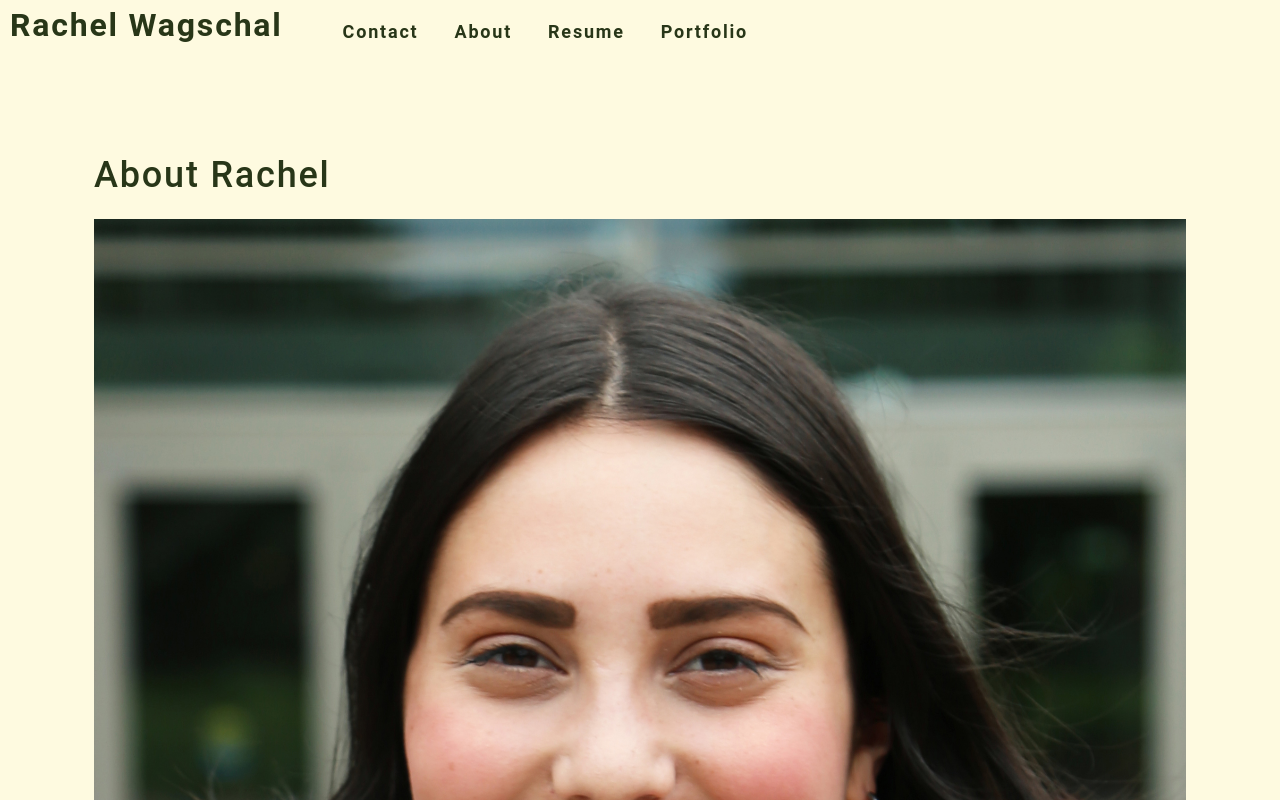
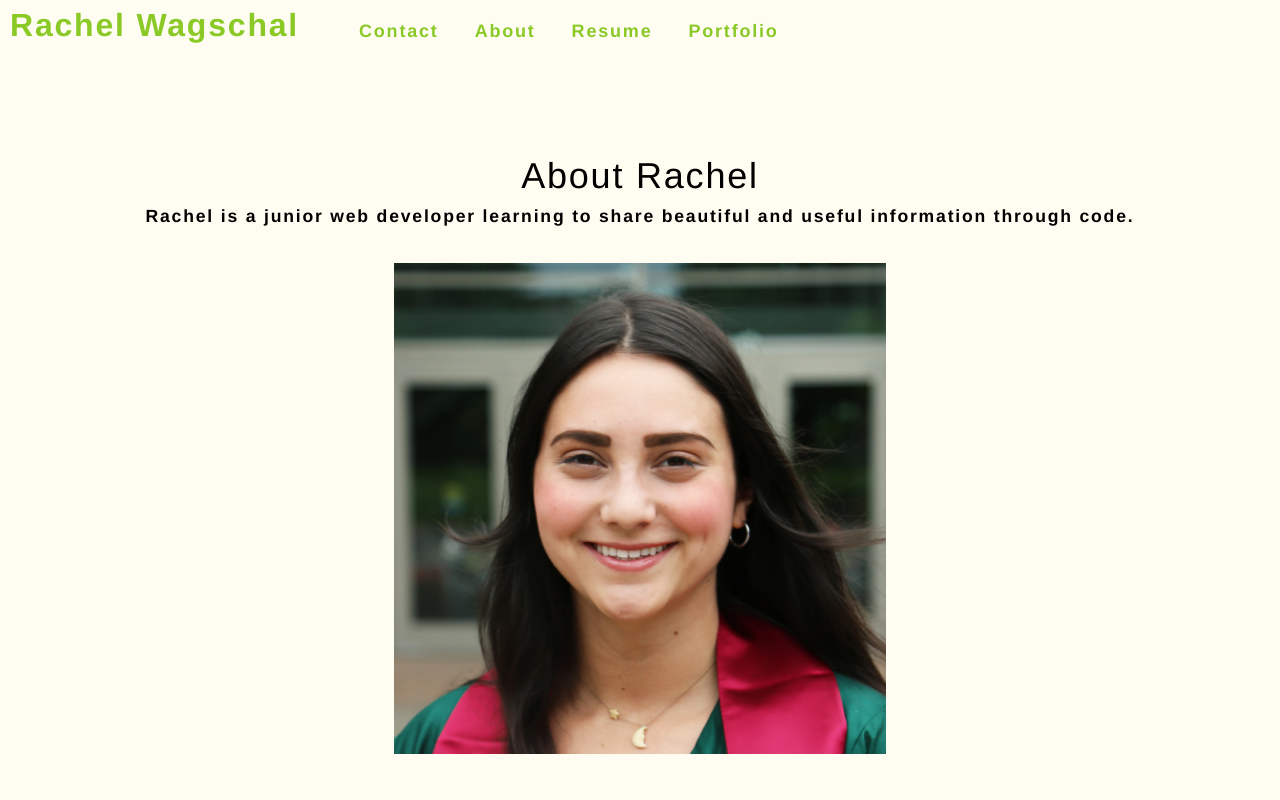
Before and after one commit to rawagschal/rawagschal.github.io, a React (Create React App) app: page / in a window 1280 px wide. Shown: the top 800 px of the page. Built offline with nearby package versions, Linux system fonts and the light colour scheme.

Commit message:
added bio, changed styles

```diff
--- a/src/components/About/index.js
+++ b/src/components/About/index.js
@@ -1,11 +1,14 @@
-import coverImage from "../../assets/about-me.jpg";
+import aboutImage from "../../assets/about-me.jpg";
 import React from 'react';
 
 function About() {
     return (
         <section className="my-5">
             <h1 id="about">About Rachel</h1>
-            <img src={coverImage} className="my-2" style={{ width: "100% "}} alt="cover" />
+            <p> Rachel is a junior web developer learning to share beautiful and useful information
+                through code.
+            </p>
+            <img src={aboutImage} className="my-2" style={{ width: "45% "}} alt="Rachel Wagschal on her graduation day from the University of Oregon in June 2019." />
         </section>
     );
 }
--- a/src/index.css
+++ b/src/index.css
@@ -5,12 +5,11 @@ main {
   padding: 50px 30px;
 }
 :root {
-  --primary: #606C38;
-  --secondary: #588157;
-  --tertiary: #FF6B6B;
-  --light: #FEFAE0;
-  --dark: #283618;
-  --darker: blue;
+  --primary: #8AC926  ;
+  --secondary: #FFCA3A;
+  --tertiary: #FF595E;
+  --dark: #242423;
+  --bone: #fffcf2;
   --error: rgb(228, 46, 1);
   --spacing-one: calc(1rem * 0.5);
   --spacing-two: calc(1rem);
@@ -34,9 +33,9 @@ body {
   line-height: 1.5;
   font-size: 18px;
   letter-spacing: .1em;
-  background: var(--light);
-  color: var(--dark);
-  font-family: 'Roboto', sans-serif;
+  background: var(--bone);
+  color: var(--body-text);
+  font-family: 'Helvetica', sans-serif;
 
 }
 
@@ -46,7 +45,7 @@ h3,
 h4,
 h5,
 h6 {
-  font-family: 'Roboto', sans-serif;
+  font-family: 'Helvetica', sans-serif;
   font-weight: 500;
   margin: 5px 0;
   line-height: 1.25;
@@ -82,7 +81,7 @@ p {
 }
 
 a {
-  color: var(--tertiary);
+  color: var(--bright-green);
   text-decoration: none;
   font-weight: bold;
 }
@@ -92,11 +91,15 @@ a:hover {
 }
 
 header {
-  background: var(--light);
+  background: var(--bone);
 }
 
 header a {
-  color: var(--dark);
+  color: var(--primary);
+}
+
+header ul li a.active {
+  color: var(--secondary);
 }
 
 button {
@@ -150,12 +153,11 @@ li {
   list-style: none;
 }
 
-nav a:hover {
-  text-decoration: none;
-}
 
-nav  li {
-  cursor: pointer;
+nav a:active {
+  color: #FFCA3A;
+  text-decoration: line-through;
+
 }
 
 textarea {
@@ -208,6 +210,7 @@ textarea {
 .my-5 {
   margin-top: var(--spacing-five);
   margin-bottom: var(--spacing-five);
+  text-align: center;
 }
 
 .px-1 {
@@ -291,5 +294,5 @@ a {
 }
 
 .navActive {
-  color: var(--tertiary);
+  color: var(--bright-green);
 }
```
Also changed, not shown: 1 other file (tests, documents, lock files or other folders).
